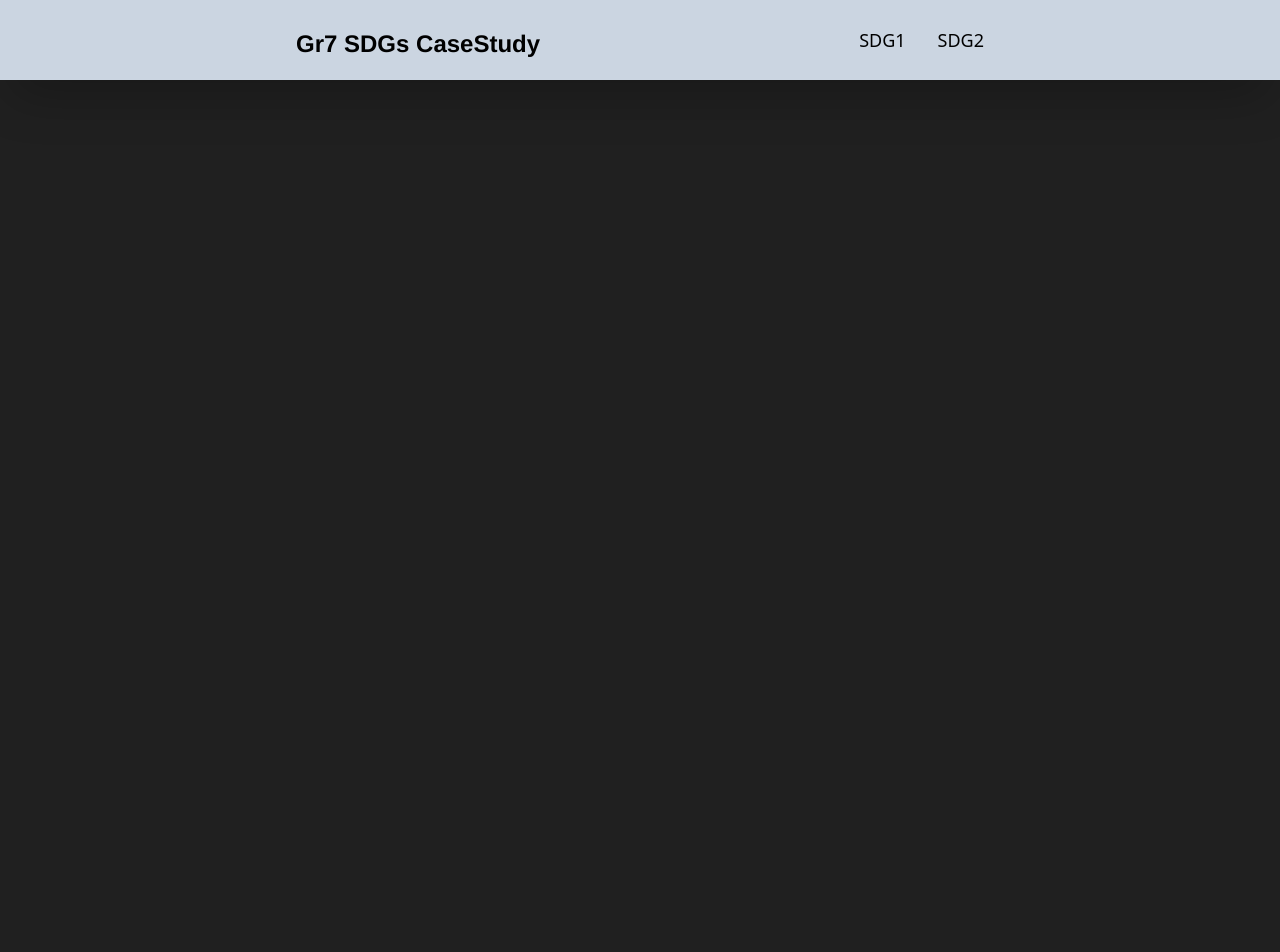
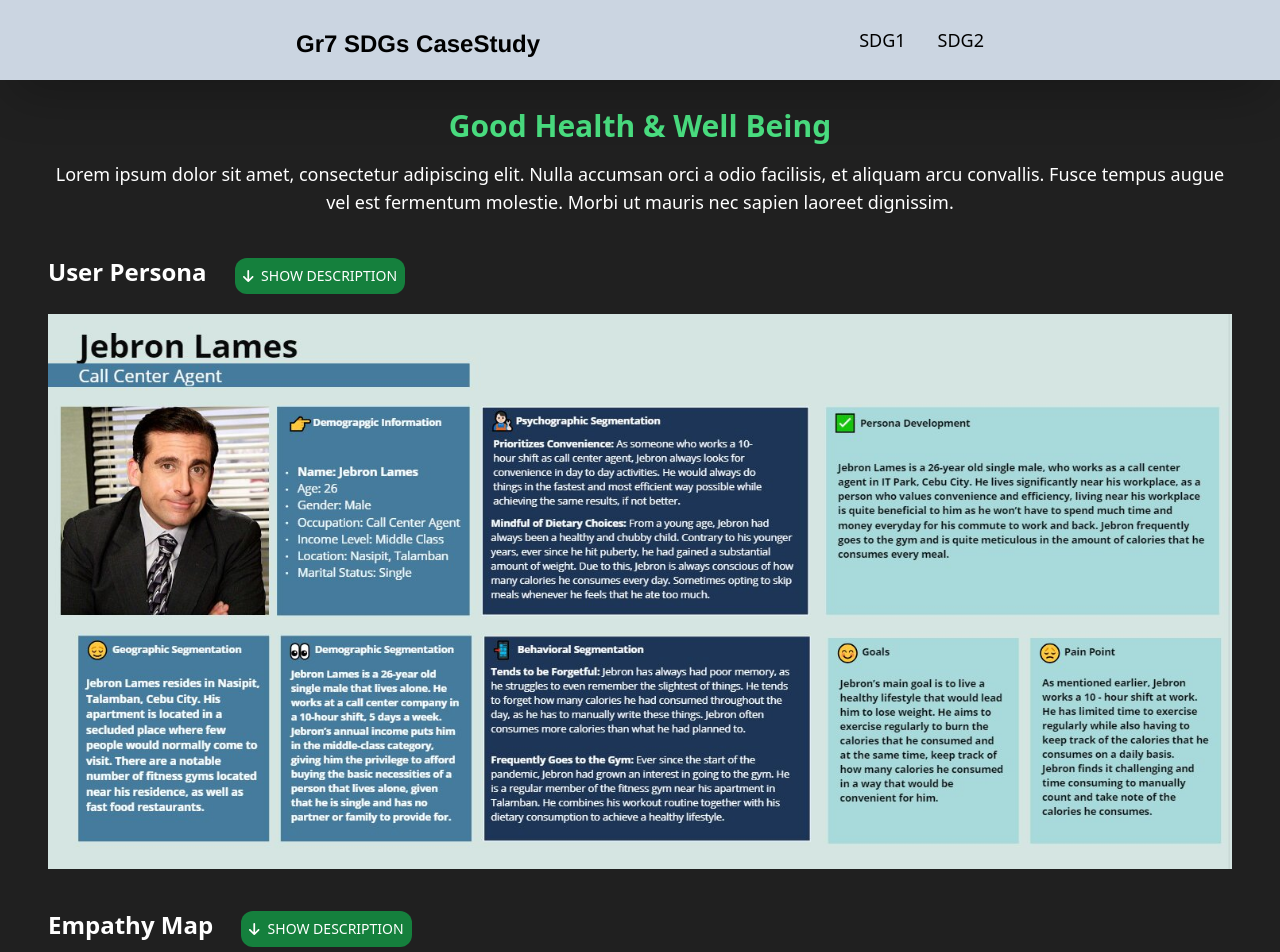
Before and after one commit to b1gmcdaddy/SDG-Case-Studies, a React (Vite) app: page /GoodHealthSDG in a window 1280 px wide. Shown: the top 952 px of the page. Before the commit the page ends 800 px from the top, so only its background shows below. Built offline with nearby package versions, Linux system fonts and the light colour scheme; the HTML template or start-up script is replaced by a standard one.

Commit message:
added: persona

```diff
--- a/src/App.css
+++ b/src/App.css
@@ -2,7 +2,6 @@
   max-width: 1280px;
   margin: 0 auto;
   padding: 2rem;
-  text-align: center;
 }
 
 body {
--- a/src/pages/Home.jsx
+++ b/src/pages/Home.jsx
@@ -9,7 +9,7 @@ const Home = () => {
   return (
     <>
       <Navbar />
-      <div className="container mx-auto mt-10 px-4">
+      <div className="container mx-auto mt-10 px-4 text-center">
         <h1 className="text-3xl font-bold mb-4 text-white">
           <br />
           Choose the SDG Case Study to View
--- a/src/pages/SDG1.jsx
+++ b/src/pages/SDG1.jsx
@@ -1,11 +1,78 @@
-import React from "react";
+import React, { useState } from "react";
 import Navbar from "../components/Navbar";
+import jebron from "../assets/jebron.jpg";
+import { faArrowDown } from "@fortawesome/free-solid-svg-icons";
+import { FontAwesomeIcon } from "@fortawesome/react-fontawesome";
 
 const SDG1 = () => {
+  const [showPersona, setShowPersona] = useState(false);
+  const [showEmpathyMap, setShowEmpathyMap] = useState(false);
+
+  const togglePersona = () => {
+    setShowPersona(!showPersona);
+  };
+
+  const toggleEmpathyMap = () => {
+    setShowEmpathyMap(!showEmpathyMap);
+  };
+
   return (
-    <div>
+    <>
       <Navbar />
-    </div>
+      <div className="container mx-auto mt-10 px-4">
+        <h1 className="text-3xl font-bold mb-4 text-green-400 text-center">
+          <br />
+          Good Health & Well Being
+        </h1>
+        <p className="text-lg text-white text-center">
+          Lorem ipsum dolor sit amet, consectetur adipiscing elit. Nulla
+          accumsan orci a odio facilisis, et aliquam arcu convallis. Fusce
+          tempus augue vel est fermentum molestie. Morbi ut mauris nec sapien
+          laoreet dignissim.
+        </p>
+        <div className="mt-10">
+          {/*USER PERSONA SECTION*/}
+          <h2 className="text-2xl font-bold mb-4 text-white md:inline">
+            User Persona
+          </h2>
+          <button
+            onClick={togglePersona}
+            className="text-white md:ml-7 bg-green-700 px-2 py-2 rounded-xl text-sm"
+          >
+            <FontAwesomeIcon icon={faArrowDown} className="mr-2" />
+            SHOW DESCRIPTION
+          </button>
+          {showPersona && (
+            <p className="text-white text-opacity-75 mt-3 text-justify">
+              Lorem ipsum dolor sit amet, consectetur adipiscing elit. Nulla
+              accumsan orci a odio facilisis, et aliquam arcu convallis. Fusce
+              tempus augue vel est fermentum molestie. Morbi ut mauris nec
+              sapien laoreet dignissim.
+            </p>
+          )}
+          <img src={jebron} className="mt-5"></img>
+        </div>
+
+        <div className="mt-10">
+          {/*EMPATHY MAP SECTION*/}
+          <h1 className="text-2xl font-bold mb-4 text-white md:inline">
+            Empathy Map
+          </h1>
+          <button
+            onClick={toggleEmpathyMap}
+            className="text-white md:ml-7 bg-green-700 px-2 py-2 rounded-xl text-sm"
+          >
+            <FontAwesomeIcon icon={faArrowDown} className="mr-2" />
+            SHOW DESCRIPTION
+          </button>
+          {showEmpathyMap && (
+            <p className="text-white text-opacity-75 mt-3 text-justify">
+              This is the Empathy Map!
+            </p>
+          )}
+        </div>
+      </div>
+    </>
   );
 };
 
--- a/tailwind.config.js
+++ b/tailwind.config.js
@@ -2,7 +2,11 @@
 export default {
   content: ["./index.html", "./src/**/*.{js,ts,jsx,tsx}"],
   theme: {
-    extend: {},
+    extend: {
+      screens: {
+        xs: "320px",
+      },
+    },
   },
   plugins: [],
 };
```
Also changed, not shown: src/assets/jebron.jpg (added).
